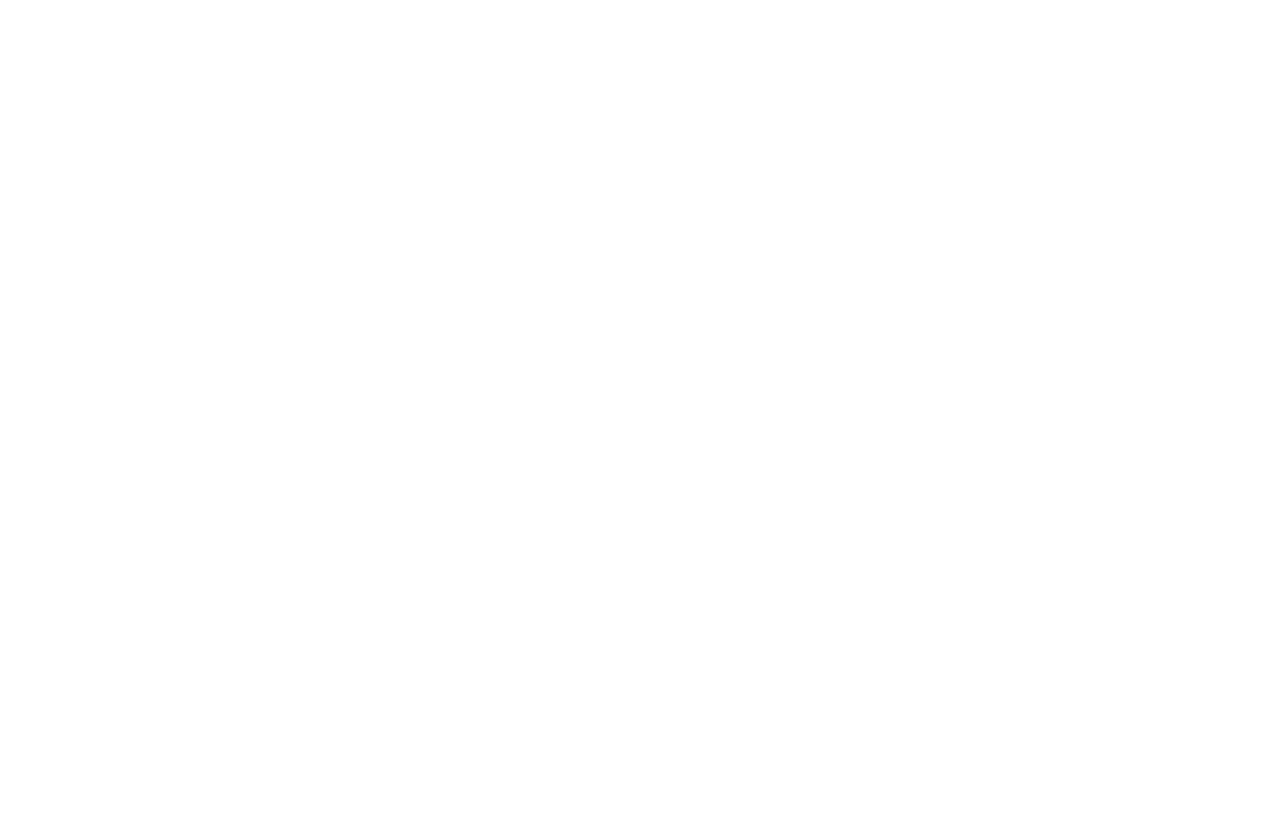
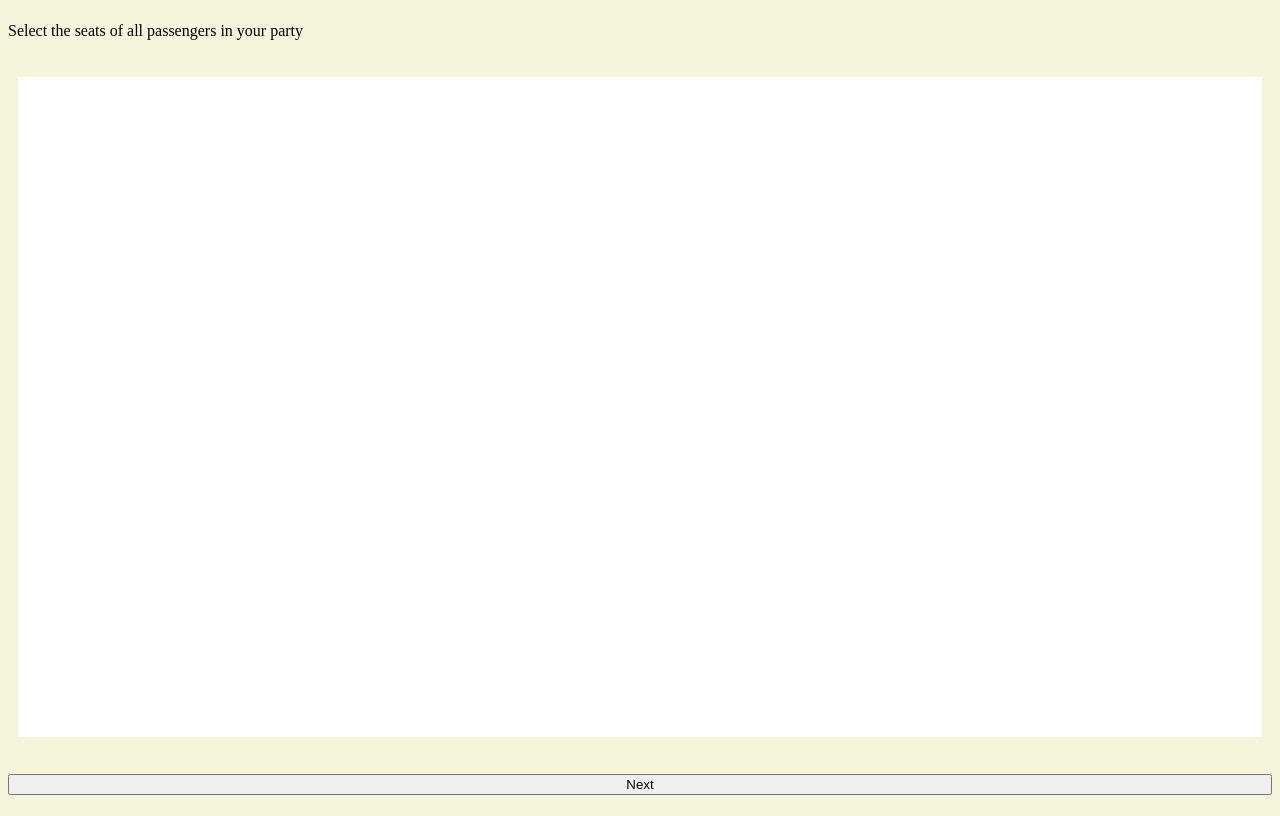
Before and after one commit to kjsheehy/brdng, a plain HTML site: page index.html in a window 1280 px wide. Drawn offline with Linux system fonts and the light colour scheme.

Commit message:
roughly framed passenger UI, added stylesheet

```diff
--- a/index.html
+++ b/index.html
@@ -7,12 +7,19 @@
   <head>
     <meta charset="utf-8" />
     <meta http-equiv="X-UA-Compatible" content="IE=edge" />
-    <title></title>
+    <title>brdng</title>
     <meta name="description" content="" />
     <meta name="viewport" content="width=device-width, initial-scale=1" />
-    <link rel="stylesheet" href="" />
+    <link rel="stylesheet" href="style.css" />
   </head>
   <body>
+    <div class="container">
+      <div class="prompt" id="select-seats-prompt">
+        Select the seats of all passengers in your party
+      </div>
+      <div id="seat-map"></div>
+      <button type="button">Next</button>
+    </div>
     <script src="script.js" async defer></script>
   </body>
 </html>
--- /dev/null
+++ b/style.css
@@ -0,0 +1,31 @@
+html {
+  background-color: beige;
+}
+
+body: {
+  display: flex;
+  flex-direction: column;
+  align-items: space-around;
+  justify-content: center;
+}
+
+.container {
+  display: flex;
+  flex-direction: column;
+  align-items: space-around;
+  justify-content: space-around;
+  height: 100vh;
+  width: 100%;
+}
+
+.prompt {
+}
+
+#seat-map {
+  background-color: white;
+  padding: 10px;
+  margin: 10px;
+  border: 5px;
+  border-color: black;
+  height: 80%;
+}
```
